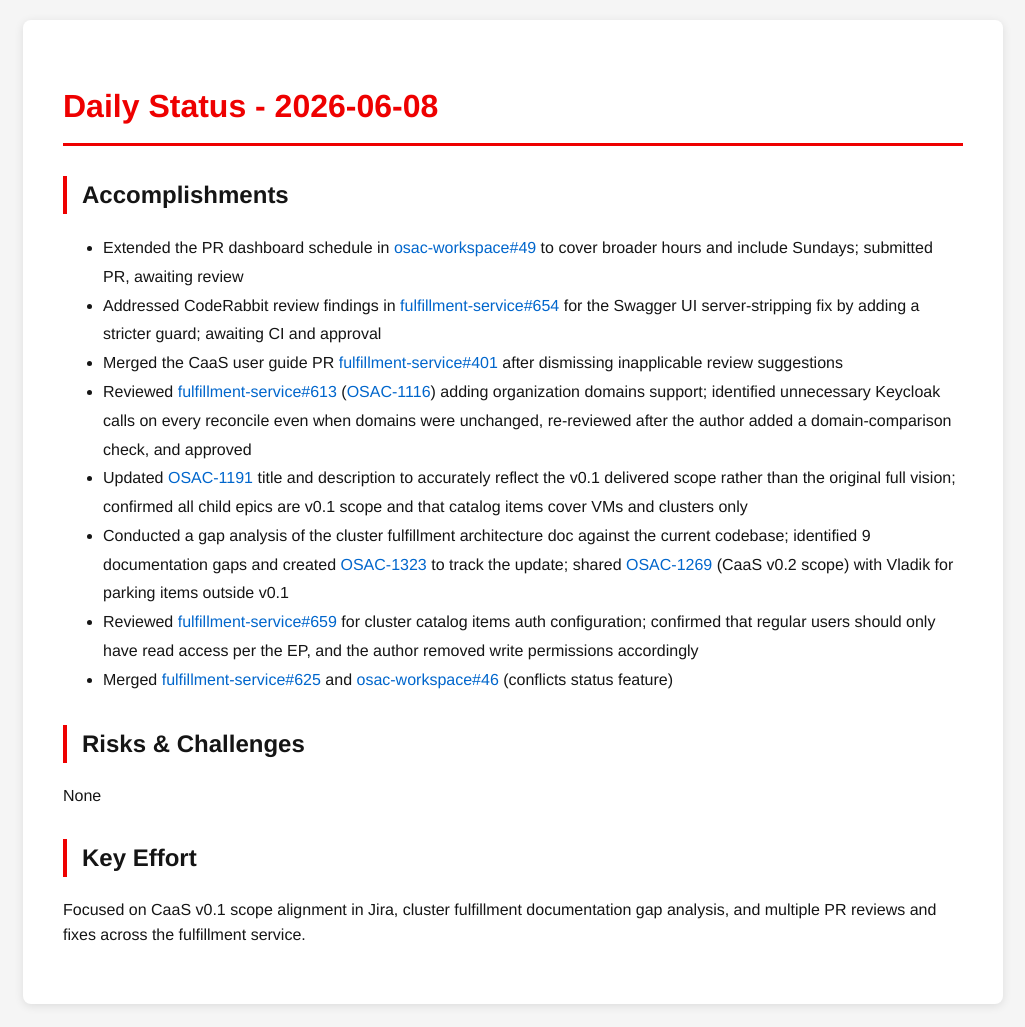
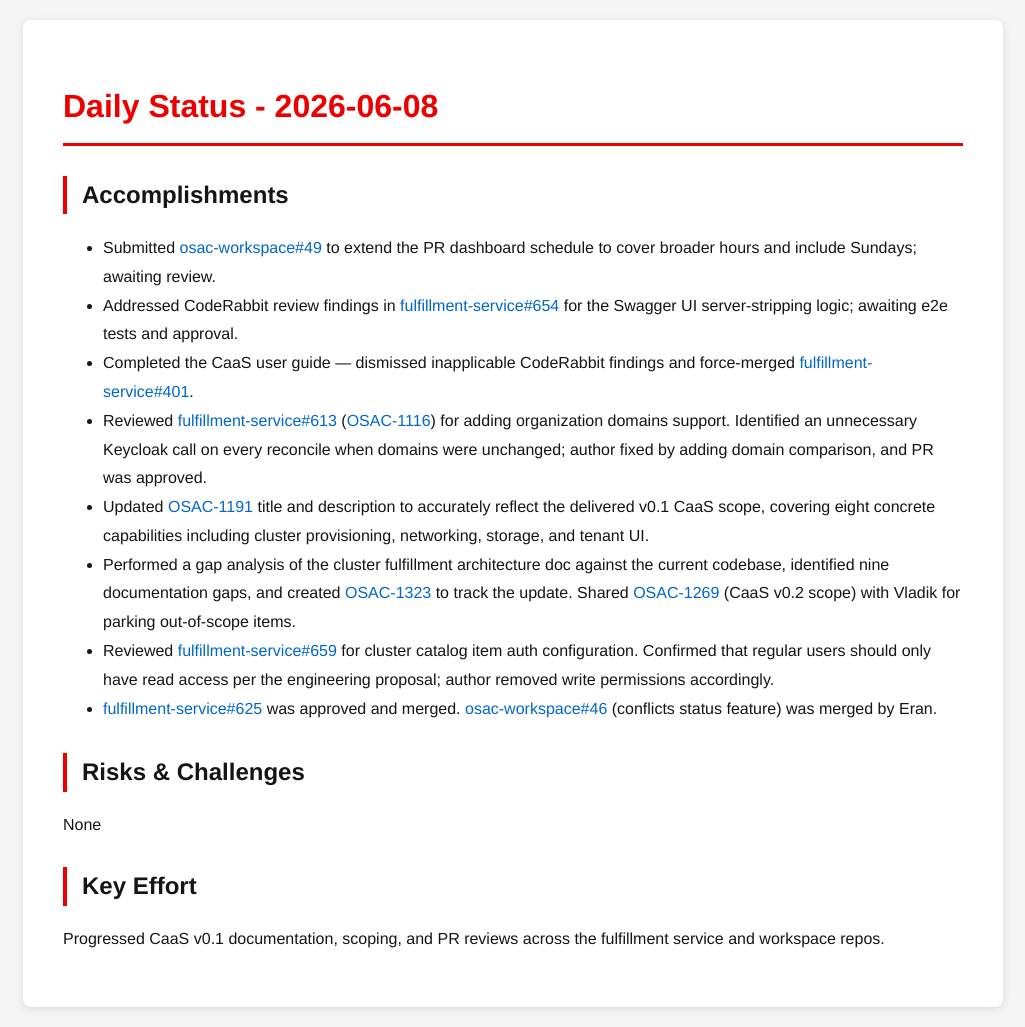
Before and after one commit to tzvatot/daily-status, a Jekyll site: the page built from 2026-06-08.md, in a window 1280 px wide. Shown: the whole page, without its empty margins (127-1152 px from the left). Built offline with Jekyll 4.4.1, drawn with Linux system fonts in a browser that asks for light colours.

Commit message:
Daily status update - 2026-06-08

```diff
--- a/2026-06-08.md
+++ b/2026-06-08.md
@@ -7,17 +7,17 @@ date: 2026-06-08
 # Daily Status - 2026-06-08
 
 ## Accomplishments
-- Extended the PR dashboard schedule in [osac-workspace#49](https://github.com/osac-project/osac-workspace/pull/49) to cover broader hours and include Sundays; submitted PR, awaiting review
-- Addressed CodeRabbit review findings in [fulfillment-service#654](https://github.com/osac-project/fulfillment-service/pull/654) for the Swagger UI server-stripping fix by adding a stricter guard; awaiting CI and approval
-- Merged the CaaS user guide PR [fulfillment-service#401](https://github.com/osac-project/fulfillment-service/pull/401) after dismissing inapplicable review suggestions
-- Reviewed [fulfillment-service#613](https://github.com/osac-project/fulfillment-service/pull/613) ([OSAC-1116](https://redhat.atlassian.net/browse/OSAC-1116)) adding organization domains support; identified unnecessary Keycloak calls on every reconcile even when domains were unchanged, re-reviewed after the author added a domain-comparison check, and approved
-- Updated [OSAC-1191](https://redhat.atlassian.net/browse/OSAC-1191) title and description to accurately reflect the v0.1 delivered scope rather than the original full vision; confirmed all child epics are v0.1 scope and that catalog items cover VMs and clusters only
-- Conducted a gap analysis of the cluster fulfillment architecture doc against the current codebase; identified 9 documentation gaps and created [OSAC-1323](https://redhat.atlassian.net/browse/OSAC-1323) to track the update; shared [OSAC-1269](https://redhat.atlassian.net/browse/OSAC-1269) (CaaS v0.2 scope) with Vladik for parking items outside v0.1
-- Reviewed [fulfillment-service#659](https://github.com/osac-project/fulfillment-service/pull/659) for cluster catalog items auth configuration; confirmed that regular users should only have read access per the EP, and the author removed write permissions accordingly
-- Merged [fulfillment-service#625](https://github.com/osac-project/fulfillment-service/pull/625) and [osac-workspace#46](https://github.com/osac-project/osac-workspace/pull/46) (conflicts status feature)
+- Submitted [osac-workspace#49](https://github.com/osac-project/osac-workspace/pull/49) to extend the PR dashboard schedule to cover broader hours and include Sundays; awaiting review.
+- Addressed CodeRabbit review findings in [fulfillment-service#654](https://github.com/osac-project/fulfillment-service/pull/654) for the Swagger UI server-stripping logic; awaiting e2e tests and approval.
+- Completed the CaaS user guide — dismissed inapplicable CodeRabbit findings and force-merged [fulfillment-service#401](https://github.com/osac-project/fulfillment-service/pull/401).
+- Reviewed [fulfillment-service#613](https://github.com/osac-project/fulfillment-service/pull/613) ([OSAC-1116](https://redhat.atlassian.net/browse/OSAC-1116)) for adding organization domains support. Identified an unnecessary Keycloak call on every reconcile when domains were unchanged; author fixed by adding domain comparison, and PR was approved.
+- Updated [OSAC-1191](https://redhat.atlassian.net/browse/OSAC-1191) title and description to accurately reflect the delivered v0.1 CaaS scope, covering eight concrete capabilities including cluster provisioning, networking, storage, and tenant UI.
+- Performed a gap analysis of the cluster fulfillment architecture doc against the current codebase, identified nine documentation gaps, and created [OSAC-1323](https://redhat.atlassian.net/browse/OSAC-1323) to track the update. Shared [OSAC-1269](https://redhat.atlassian.net/browse/OSAC-1269) (CaaS v0.2 scope) with Vladik for parking out-of-scope items.
+- Reviewed [fulfillment-service#659](https://github.com/osac-project/fulfillment-service/pull/659) for cluster catalog item auth configuration. Confirmed that regular users should only have read access per the engineering proposal; author removed write permissions accordingly.
+- [fulfillment-service#625](https://github.com/osac-project/fulfillment-service/pull/625) was approved and merged. [osac-workspace#46](https://github.com/osac-project/osac-workspace/pull/46) (conflicts status feature) was merged by Eran.
 
 ## Risks & Challenges
 None
 
 ## Key Effort
-Focused on CaaS v0.1 scope alignment in Jira, cluster fulfillment documentation gap analysis, and multiple PR reviews and fixes across the fulfillment service.
+Progressed CaaS v0.1 documentation, scoping, and PR reviews across the fulfillment service and workspace repos.
```
